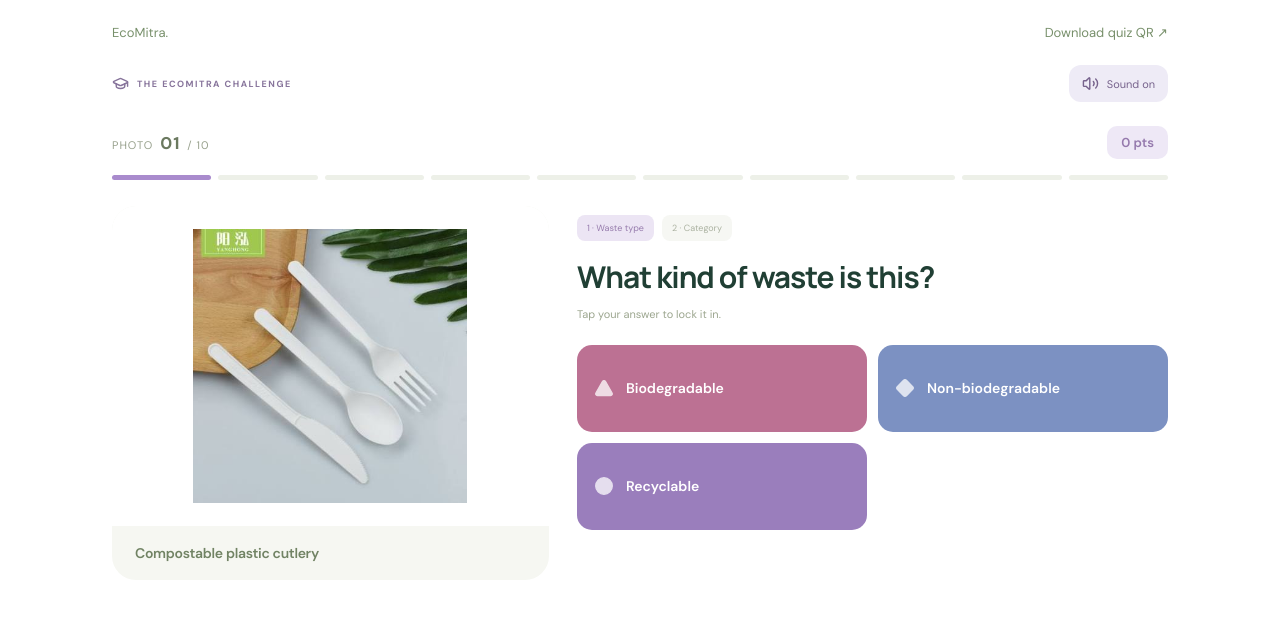
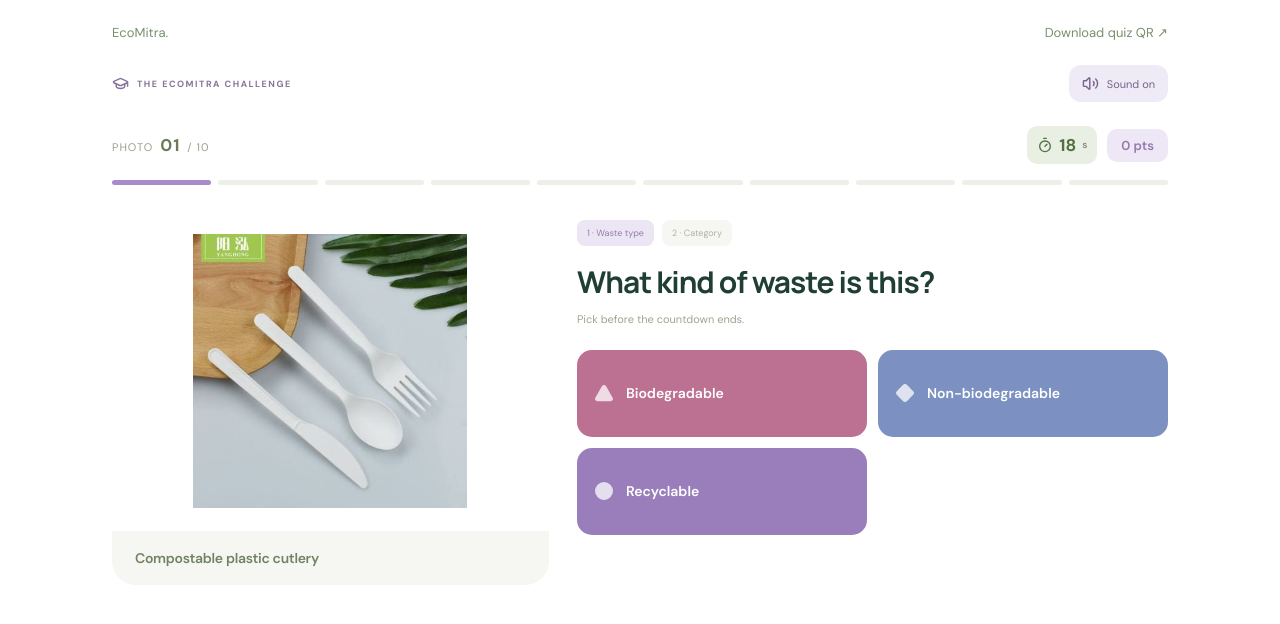
Before and after one commit to HarshitKumar9030/zenith-hackathon, a Next.js app in the folder web-app/: page /quiz in a window 1280 px wide. Both pictures are taken after a click on the button "Let’s play". Shown: the top 624 px of the page. Built offline with nearby package versions, Linux system fonts and the light colour scheme.

Commit message:
feat: add timed quiz answers with automatic timeout progression

```diff
--- a/web-app/src/components/waste-quiz.tsx
+++ b/web-app/src/components/waste-quiz.tsx
@@ -1,13 +1,15 @@
 "use client";
 import {useEffect,useMemo,useRef,useState} from 'react';
-import {ArrowRight,Check,RotateCcw,GraduationCap,X,Trophy,Volume2,VolumeX,Triangle,Square,Circle,Diamond,Zap} from 'lucide-react';
+import {ArrowRight,Check,RotateCcw,GraduationCap,X,Trophy,Volume2,VolumeX,Triangle,Square,Circle,Diamond,Zap,Timer} from 'lucide-react';
 import {makeQuiz,gradeQuiz,quizImage,answerLabel,typeOptions,quizCategoryChoices,type QuizItem,type QuizAnswer} from '@/lib/waste-quiz';
 import {useQuizSounds} from './use-quiz-sounds';
 import styles from './waste-quiz.module.css';
+const ANSWER_SECONDS=20;
 const shapes=[Triangle,Diamond,Circle,Square];
 const feedbackTitles=['Nice one!','You nailed it!','Great sorting!','Good eye!'];
 export default function WasteQuiz(){
  const [questions,setQuestions]=useState<QuizItem[]>([]),[answers,setAnswers]=useState<Record<string,QuizAnswer>>({}),[index,setIndex]=useState(0),[step,setStep]=useState<'type'|'category'>('type'),[locked,setLocked]=useState(false),[finished,setFinished]=useState(false),[streak,setStreak]=useState(0),[confetti,setConfetti]=useState(false);
+ const [secondsLeft,setSecondsLeft]=useState(ANSWER_SECONDS);
  const answerLock=useRef(false),heading=useRef<HTMLHeadingElement>(null);
  const sound=useQuizSounds();
  const categoryChoices=useMemo(()=>questions.map(q=>quizCategoryChoices(q)),[questions]);
@@ -17,9 +19,9 @@ export default function WasteQuiz(){
  const currentValue=answer?.[step];
  const accepted=question?(step==='type'?question.types:question.categories):[];
  const correct=Boolean(currentValue&&accepted.includes(currentValue));
- function start(){sound.play('start');setQuestions(makeQuiz());setAnswers({});setIndex(0);setStep('type');setFinished(false);setLocked(false);answerLock.current=false;setStreak(0);setConfetti(false);}
+ function start(){sound.play('start');setQuestions(makeQuiz());setAnswers({});setIndex(0);setStep('type');setFinished(false);setLocked(false);answerLock.current=false;setStreak(0);setConfetti(false);setSecondsLeft(ANSWER_SECONDS);}
  function select(value:string){
-  if(answerLock.current||locked||finished)return;
+  if(answerLock.current||locked||finished||!question)return;
   answerLock.current=true;setLocked(true);
   setAnswers(previous=>({...previous,[question.id]:{type:previous[question.id]?.type??'',category:previous[question.id]?.category??'',[step]:value}}));
   const right=accepted.includes(value);
@@ -42,22 +44,35 @@ export default function WasteQuiz(){
   schedule();document.addEventListener('visibilitychange',schedule);
   return()=>{if(timer)clearTimeout(timer);document.removeEventListener('visibilitychange',schedule);};
  },[locked,finished,index,step,correct,grade.points]);
+ useEffect(()=>{
+  if(!question||locked||finished)return;
+  const deadline=Date.now()+ANSWER_SECONDS*1000;
+  setSecondsLeft(ANSWER_SECONDS);
+  const tick=()=>{
+   const remaining=Math.max(0,Math.ceil((deadline-Date.now())/1000));
+   setSecondsLeft(remaining);
+   if(remaining===0)select('');
+  };
+  const timer=setInterval(tick,200);
+  document.addEventListener('visibilitychange',tick);
+  return()=>{clearInterval(timer);document.removeEventListener('visibilitychange',tick);};
+ },[question?.id,step,locked,finished]);
  const choices=step==='type'?typeOptions:categoryChoices[index]??[];
  return <div className={styles.root}>
   <div className={styles.gameBar}><span className={styles.gameBrand}><GraduationCap size={17}/> THE ECOMITRA CHALLENGE</span><button className={styles.sound} onClick={sound.toggle} aria-label={sound.muted?'Turn sound on':'Mute quiz sounds'} aria-pressed={sound.muted}>{sound.muted?<VolumeX size={17}/>:<Volume2 size={17}/>}<span>Sound {sound.muted?'off':'on'}</span></button></div>
   {!questions.length?<section className={styles.welcome}>
-    <div className={styles.welcomeShapes} aria-hidden="true"><Triangle/><Diamond/><Circle/><Square/></div><span className={styles.icon}><GraduationCap size={34}/></span><p className={styles.eyebrow}>A QUICK QUIZ. A FRESH PERSPECTIVE.</p><h1>Ready, set,<br/><em>sort.</em></h1><p>See the photo. Pick your answer.<br/>Let’s turn everyday waste into a little friendly competition.</p><button className={styles.primary} onClick={start}>Let’s play <ArrowRight size={19}/></button><small>10 photos · 20 points · No timer</small><details><summary>How to play</summary><p>Each photo has two quick picks: waste type, then material. Every correct pick earns one point. Valid overlaps count, so paper can be biodegradable or recyclable. Assume clean, empty items unless stated; recycling may require a specialist facility.</p><p>Quiz scores stay separate from Discovery Points and pickup rewards.</p><p>Sound effects by <a href="https://kenney.nl/assets/interface-sounds" target="_blank" rel="noreferrer">Kenney · CC0</a>. Mute at any time.</p></details>
+    <div className={styles.welcomeShapes} aria-hidden="true"><Triangle/><Diamond/><Circle/><Square/></div><span className={styles.icon}><GraduationCap size={34}/></span><p className={styles.eyebrow}>A QUICK QUIZ. A FRESH PERSPECTIVE.</p><h1>Ready, set,<br/><em>sort.</em></h1><p>See the photo. Pick your answer.<br/>Let’s turn everyday waste into a little friendly competition.</p><button className={styles.primary} onClick={start}>Let’s play <ArrowRight size={19}/></button><small>10 photos · 20 points · 20 seconds per pick</small><details><summary>How to play</summary><p>Each photo has two quick picks: waste type, then material. You have 20 seconds per pick. An unanswered pick scores zero and moves on automatically. Every correct pick earns one point. Valid overlaps count, so paper can be biodegradable or recyclable. Assume clean, empty items unless stated; recycling may require a specialist facility.</p><p>Quiz scores stay separate from Discovery Points and pickup rewards.</p><p>Sound effects by <a href="https://kenney.nl/assets/interface-sounds" target="_blank" rel="noreferrer">Kenney · CC0</a>. Mute at any time.</p></details>
    </section>:finished?<section className={styles.results}>
     {confetti&&<div className={styles.confetti} aria-hidden="true">{Array.from({length:64},(_,i)=><i key={i} style={{'--x':`${(i*37)%100}%`,'--delay':`${(i%8)*.07}s`,'--duration':`${2.5+(i%5)*.3}s`,'--sway':`${((i*19)%160)-80}px`,'--turn':`${(i%2?1:-1)*(360+i*11)}deg`,background:['#b8d886','#a68bdf','#f1b7cc','#8acbd1','#ecd486'][i%5]} as React.CSSProperties}/>)}</div>}
     <div className={styles.resultHero}><span className={styles.trophy}><Trophy size={39}/></span><p className={styles.eyebrow}>YOU DID IT!</p><h1>{grade.points===20?'Perfect sorting!':grade.points>=14?'You’ve got a good eye!':'Good job showing up!'}</h1><div className={styles.finalScore}><strong>{grade.points}</strong><span>/ {grade.maximum}<small>POINTS EARNED</small></span></div><p>{grade.fullyCorrect} of 10 photos fully correct. {grade.points===20?'Every single pick. Brilliant.':'A little more knowledge for your next round.'}</p><button className={styles.primary} onClick={start}><RotateCcw size={17}/> Play again</button></div>
     <div className={styles.reviewHeading}><h2>{grade.points===20?'A clean sweep.':'Your learning moments'}</h2><p>{grade.points===20?'All 20 answers correct. Nicely done.':'Here’s what to remember for next time.'}</p></div>
     {grade.results.filter(r=>r.points<2).map(r=><article className={styles.review} key={r.question.id}><img src={quizImage(r.question)} alt={r.question.name}/><div><small>{r.points}/2 POINTS</small><h3>{r.question.name}</h3>{(['type','category']as const).map(kind=>{const right=kind==='type'?r.typeCorrect:r.categoryCorrect;return <div key={kind} className={styles.reviewAnswer} data-correct={right}>{right?<Check size={15}/>:<X size={15}/>}<span>{kind==='type'?'Waste type':'Category'}: <strong>{answerLabel(r.answer?.[kind]??'',kind)}</strong>{!right&&<small>Accepted: {(kind==='type'?r.question.types:r.question.categories).map(value=>answerLabel(value,kind)).join(' or ')}</small>}</span></div>})}<p>{r.question.explanation}</p></div></article>)}
    </section>:<section className={styles.question}>
-    <div className={styles.roundBar}><span>PHOTO <b>{String(index+1).padStart(2,'0')}</b> / 10</span><div>{streak>1&&<span className={styles.streak}><Zap size={13}/>{streak} in a row</span>}<span className={styles.scorePill}>{grade.points} pts</span></div></div>
+    <div className={styles.roundBar}><span>PHOTO <b>{String(index+1).padStart(2,'0')}</b> / 10</span><div>{streak>1&&<span className={styles.streak}><Zap size={13}/>{streak} in a row</span>}<span className={styles.timer} data-urgent={secondsLeft<=5&&!locked} role="timer" aria-label={`${secondsLeft} seconds remaining`}><Timer size={16}/>{secondsLeft}<small>s</small></span><span className={styles.scorePill}>{grade.points} pts</span></div></div>
     <div className={styles.progress} aria-label={`Photo ${index+1} of 10`}>{questions.map((q,i)=><span key={q.id} data-active={i===index} data-done={Boolean(answers[q.id]?.category)}/>)}</div>
-    <div className={styles.playArea}><div className={styles.photo}><img key={question.id} src={quizImage(question)} alt={question.name}/><span>{question.name}</span></div><div className={styles.answerArea}><div className={styles.promptStep}><span data-current={step==='type'}>1 · Waste type</span><span data-current={step==='category'}>2 · Category</span></div><h1 ref={heading} tabIndex={-1}>{step==='type'?'What kind of waste is this?':'Which category does it belong to?'}</h1><p className={styles.promptHelp}>Tap your answer to lock it in.</p>
+    <div className={styles.playArea}><div className={styles.photo}><img key={question.id} src={quizImage(question)} alt={question.name}/><span>{question.name}</span></div><div className={styles.answerArea}><div className={styles.promptStep}><span data-current={step==='type'}>1 · Waste type</span><span data-current={step==='category'}>2 · Category</span></div><h1 ref={heading} tabIndex={-1}>{step==='type'?'What kind of waste is this?':'Which category does it belong to?'}</h1><p className={styles.promptHelp}>Pick before the countdown ends.</p>
     <div className={styles.choices} role="group" aria-label={step==='type'?'Waste type answers':'Category answers'}>{choices.map((option,i)=>{const Shape=shapes[i%4];const isRight=accepted.includes(option.value);const selected=currentValue===option.value;return <button key={option.value} className={styles.answerCard} data-color={i} data-result={locked?(isRight?'correct':selected?'wrong':'dim'):undefined} aria-pressed={Boolean(selected)} disabled={locked} onClick={()=>select(option.value)}><Shape size={20} fill="currentColor" strokeWidth={1.5}/><span>{option.label}</span>{locked&&isRight?<Check size={20}/>:locked&&selected?<X size={20}/>:null}</button>})}</div>
-    <div className={styles.feedback} aria-live="polite" aria-atomic="true">{locked&&<><div className={styles.feedbackTitle} data-correct={correct}>{correct?<Check size={20}/>:<RotateCcw size={18}/>}<strong>{correct?feedbackTitles[(index+(step==='category'?1:0))%feedbackTitles.length]:'You’re learning. Keep going!'}</strong><span>{correct?'+1 point':'0 points'}</span></div><p>{correct?(step==='category'?question.explanation:'Great choice. Now find its material category.'):`Accepted: ${accepted.map(value=>answerLabel(value,step)).join(' or ')}. ${step==='category'?question.explanation:''}`}</p><div className={styles.autoNext}><span>{step==='type'?'Category up next':index===9?'Your score is next':'Next photo coming up'}</span><div style={{animationDuration:correct?'1.1s':'2.2s'}}/></div></>}</div>
+    <div className={styles.feedback} aria-live="polite" aria-atomic="true">{locked&&<><div className={styles.feedbackTitle} data-correct={correct}>{correct?<Check size={20}/>:<RotateCcw size={18}/>}<strong>{correct?feedbackTitles[(index+(step==='category'?1:0))%feedbackTitles.length]:!currentValue?'Time’s up! Keep going.':'You’re learning. Keep going!'}</strong><span>{correct?'+1 point':'0 points'}</span></div><p>{correct?(step==='category'?question.explanation:'Great choice. Now find its material category.'):`Accepted: ${accepted.map(value=>answerLabel(value,step)).join(' or ')}. ${step==='category'?question.explanation:''}`}</p><div className={styles.autoNext}><span>{step==='type'?'Category up next':index===9?'Your score is next':'Next photo coming up'}</span><div style={{animationDuration:correct?'1.1s':'2.2s'}}/></div></>}</div>
     </div></div>
    </section>}
  </div>;
```
Also changed, not shown: web-app/src/components/waste-quiz.module.css, 1 other file (tests, documents, lock files or other folders).
